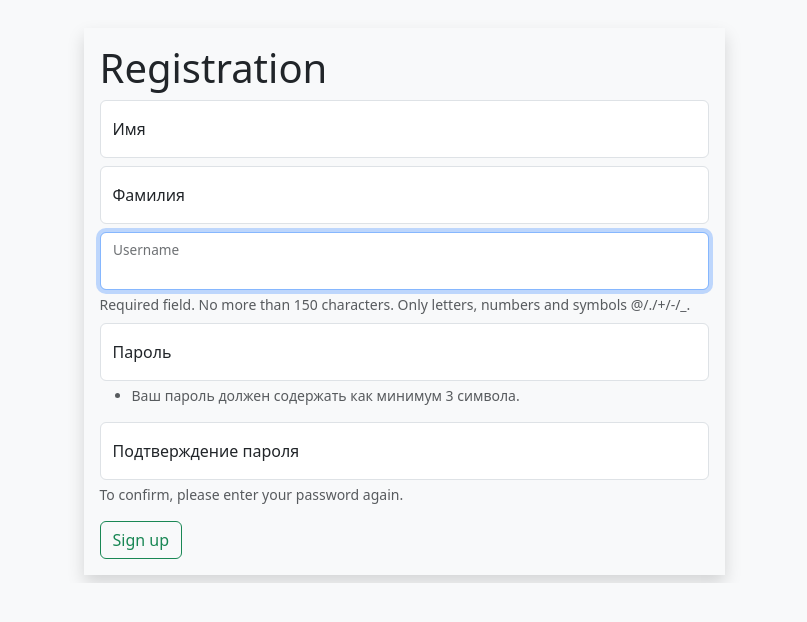
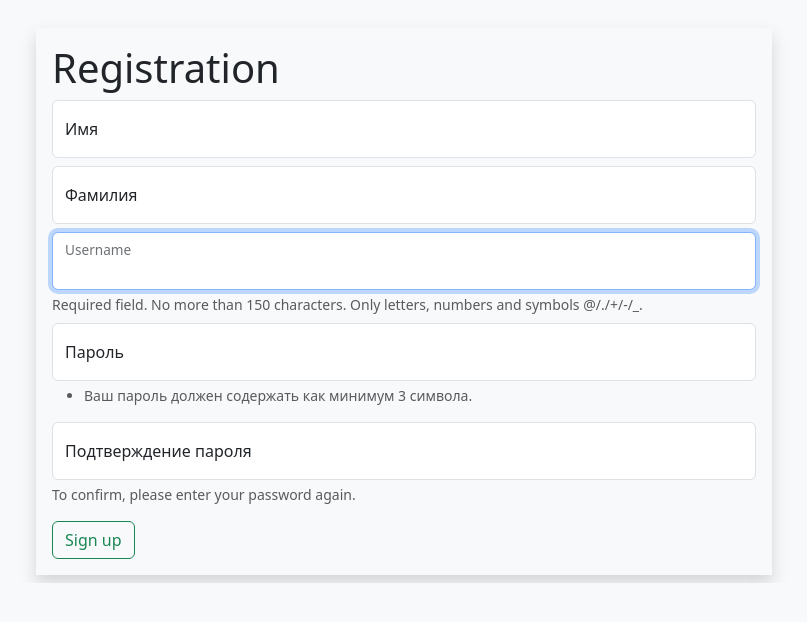
Before and after one commit to Nafanya-dev/python-project-52, a Django app: page /users/create/ in a window 1280 px wide. Shown: the part 68-690 px from the top of the page, without its empty margins (236-1043 px from the left). Run offline with Django 5.2, Linux system fonts and the light colour scheme; some libraries are stand-ins or nearby versions.

Commit message:
refactor(register_user.html): resize the form

```diff
--- a/task_manager/users/templates/users/register_user.html
+++ b/task_manager/users/templates/users/register_user.html
@@ -4,7 +4,7 @@
 
 {% block content %}
 <div class="row">
-  <div class="col-7 mx-auto mb-2">
+  <div class="col-11 col-sm-10 col-md-8 mx-auto mb-2">
     <div class="p-3 shadow">
       <h1>{% trans "Registration" %}</h1>
       <form method="post">
```
